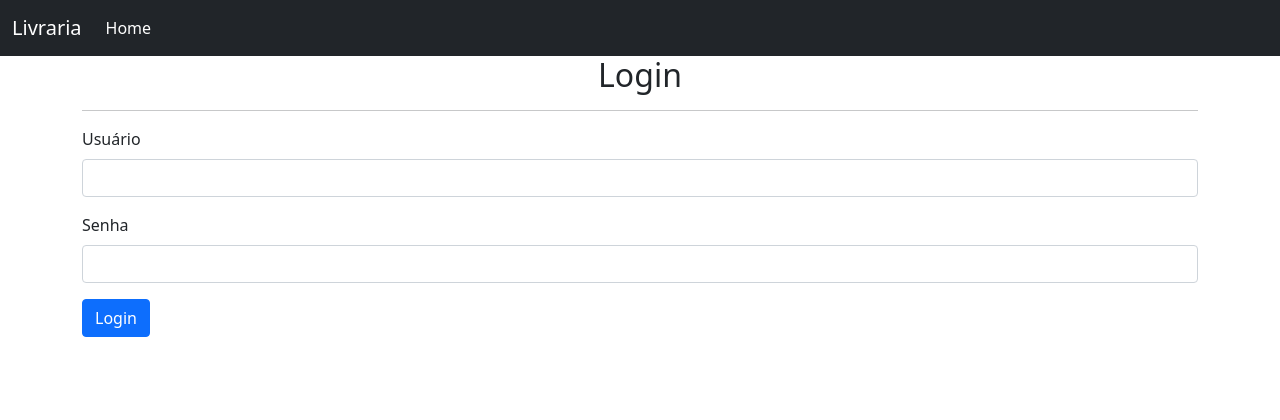
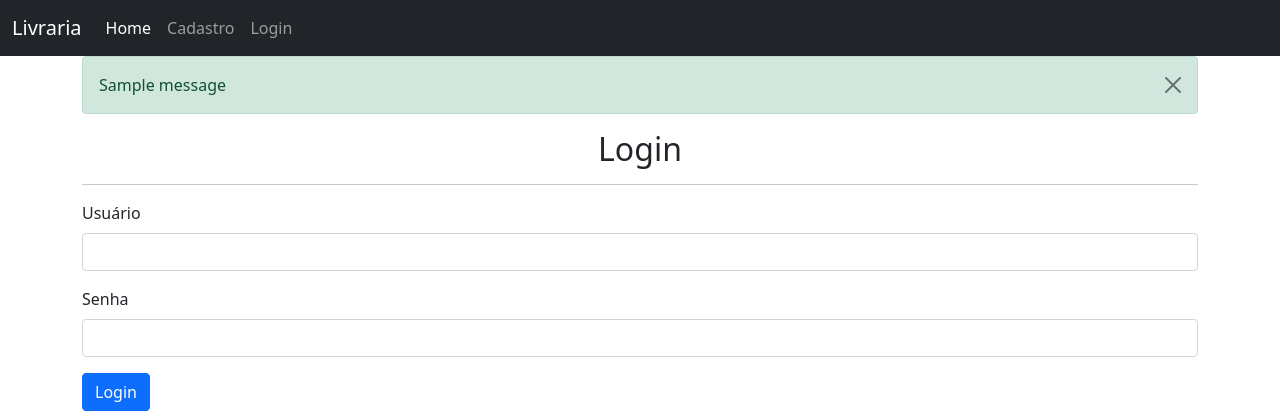
Before and after one commit to ArtRagazzi/python-language, a Django app: page / in a window 1280 px wide. Shown: the top 420 px of the page. Run offline with Django 5.2, Linux system fonts and the light colour scheme; one stand-in notice (Sample message) is shown.

Commit message:
Realizando Logout

```diff
--- a/WEB 3 - Django/livraria/templates/base.html
+++ b/WEB 3 - Django/livraria/templates/base.html
@@ -14,6 +14,16 @@
 <body>
     {% include 'navbar.html' %}
     <div class="container">
+        {% if messages %}
+            {% for message in messages %}
+
+                <div class="alert alert-{{message.tags}} alert-dismissible fade show" role="alert">
+                    {{message}}
+                    <button type="button" class="btn-close" data-bs-dismiss="alert"></button>
+                </div>
+
+            {% endfor %}
+        {% endif %}
         {% block content %}
         {% endblock %}
     </div>
--- a/WEB 3 - Django/livraria/templates/home.html
+++ b/WEB 3 - Django/livraria/templates/home.html
@@ -3,6 +3,11 @@
 
     <h2 class="text-center">Login</h2>
     <hr/>
+
+
+    {% if user.is_authenticated %}
+        <h3>Usuário Logado</h3>
+    {% else %}
         <form action="{% url 'home' %}" method="POST">
             {% csrf_token %}
             <div class="mb-3">
@@ -15,4 +20,5 @@
             </div>
             <button class="btn btn-primary" type="submit">Login</button>
         </form>
+    {% endif %}
 {% endblock %}
--- a/WEB 3 - Django/livraria/templates/navbar.html
+++ b/WEB 3 - Django/livraria/templates/navbar.html
@@ -10,6 +10,21 @@
                 <li class="nav-item">
                     <a class="nav-link active" aria-current="page" href={%url 'home'%}>Home</a>
                 </li>
+                {% if user.is_authenticated %}
+                <li class="nav-item">
+                    <a class="nav-link" href="{% url 'logout' %}">Logout</a>
+
+                </li>
+                {%else%}
+                <li class="nav-item">
+                    <a class="nav-link" href="{% url 'register' %}">Cadastro</a>
+
+                </li>
+                <li class="nav-item">
+                    <a class="nav-link" href="{% url 'home' %}">Login</a>
+
+                </li>
+                {%endif%}
             </ul>
         </div>
     </div>
--- /dev/null
+++ b/WEB 3 - Django/livraria/templates/register.html
@@ -0,0 +1,6 @@
+{% extends 'base.html'%}
+{%block content%}
+
+    <h2 class="text-center">Cadastro de Usuário</h2>
+    <hr>
+{%endblock%}
--- a/WEB 3 - Django/livraria/urls.py
+++ b/WEB 3 - Django/livraria/urls.py
@@ -1,9 +1,10 @@
 from django.urls import path
 from django.http import HttpResponse
-from livraria.views import home, logout_user
+from livraria.views import home, logout_user, register_user
 
 
 urlpatterns = [
     path('', home, name='home'),
-    path('logout/', logout_user, name='logout')
+    path('logout/', logout_user, name='logout'),
+    path('register/' ,register_user, name="register")
 ]
--- a/WEB 3 - Django/livraria/views.py
+++ b/WEB 3 - Django/livraria/views.py
@@ -26,4 +26,9 @@ def home(request):
         return render(request, 'home.html')
 
 def logout_user(request):
-    pass
+    logout(request)
+    messages.success(request, "Logout com sucesso!")
+    return redirect('home')
+
+def register_user(request):
+    return render(request, 'register.html')
--- a/WEB 3 - Django/projeto/settings.py
+++ b/WEB 3 - Django/projeto/settings.py
@@ -1,5 +1,10 @@
 
 from pathlib import Path
+from django.contrib.messages import constants as messages
+
+MESSAGE_TAGS={
+    messages.ERROR:'danger'
+}
 
 # Build paths inside the project like this: BASE_DIR / 'subdir'.
 BASE_DIR = Path(__file__).resolve().parent.parent
```
Also changed, not shown: WEB 3 - Django/db.sqlite3. Lines whose indentation alone changed are shown as unchanged.
